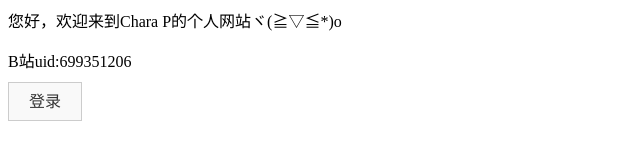
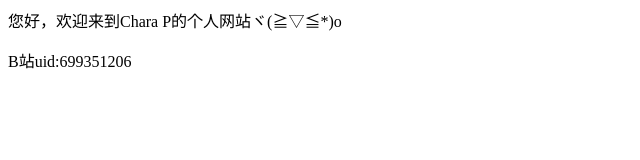
Before and after one commit to OrangeEgg123123/OrangeEgg123123.github.io, a plain HTML site: page index.html in a window 1280 px wide. Shown: the full height of the page, 0-640 px from the left. Drawn offline with Linux system fonts and the light colour scheme.

Commit message:
Update index.html

```diff
--- a/index.html
+++ b/index.html
@@ -1,3 +1,2 @@
 <p>您好，欢迎来到Chara P的个人网站ヾ(≧▽≦*)o</p>
 <p>B站uid:699351206</p>
-<a href="login.html" style="text-decoration: none; padding: 10px 20px; background-color: #f9f9f9; color: #333; border: 1px solid #ccc;">登录</a>
```
